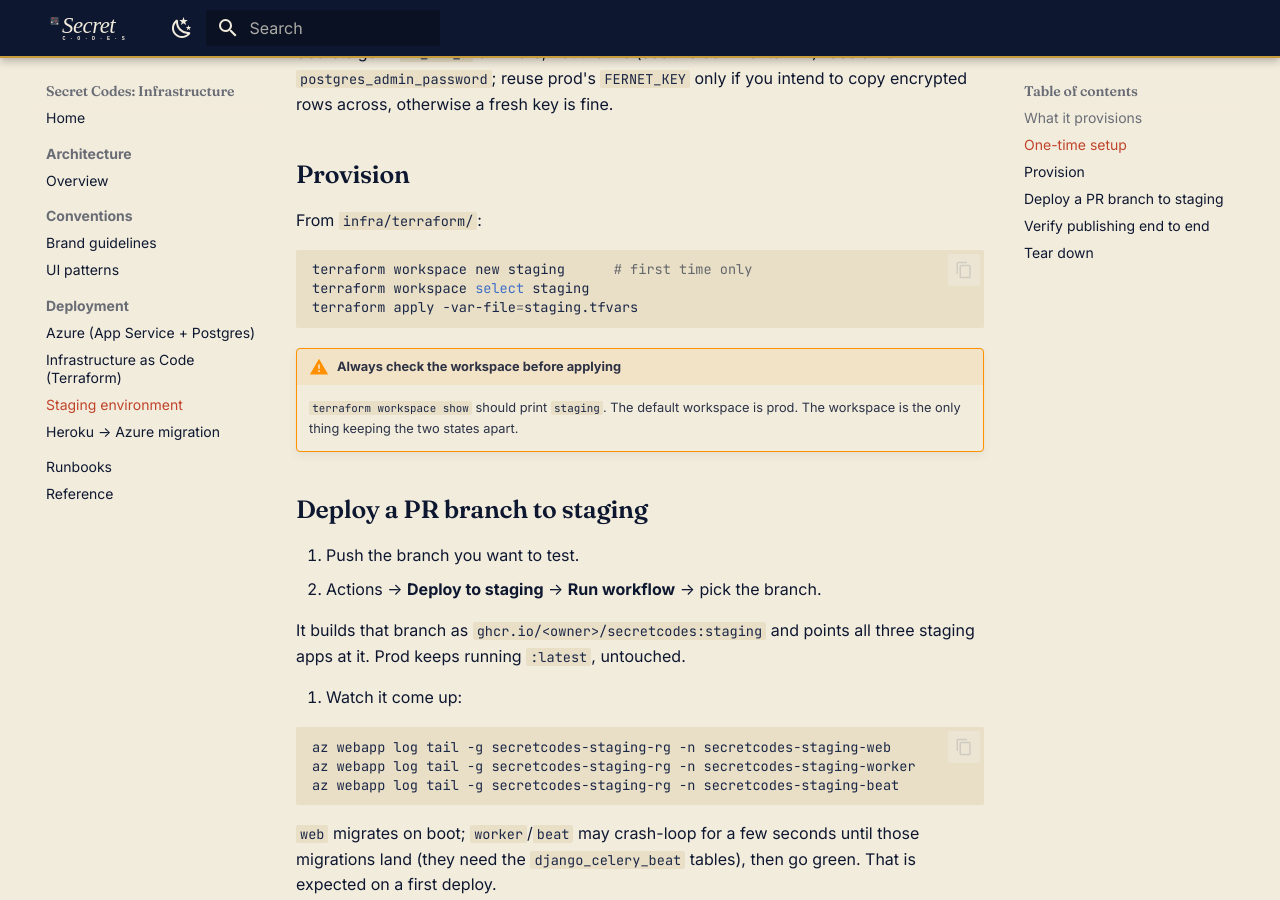
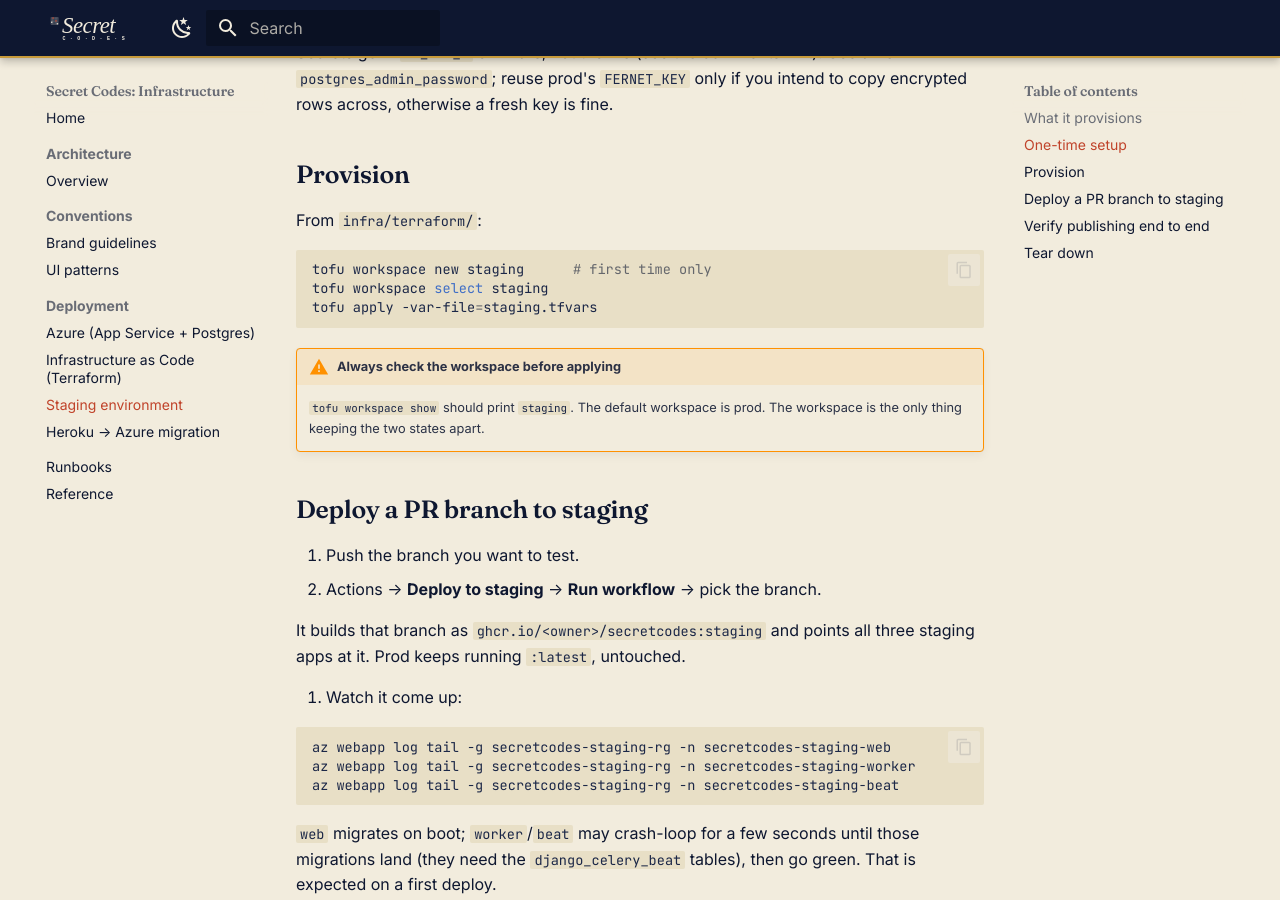
Before and after one commit to Mariatta/secretcodes, an MkDocs documentation site: the page built from docs/deployment/staging.md, in a window 1280 px wide and 900 px high, scrolled down 1335 px. Built offline with MkDocs 1.6.1 and Material for MkDocs 9.7.7, drawn with Linux system fonts in a browser that asks for light colours; some of the changed text lies outside the part shown.

Commit message:
Docs: use `tofu` in command examples, not `terraform` (#144)
The repo's CLI is OpenTofu (migration.md already used `tofu -chdir=…`),
but the other deployment docs and the tfvars/outputs/providers comments
still showed `terraform <subcommand>`, which fails on a tofu-only setup.

Switch every command invocation to `tofu` across the deployment docs and
the infra comments, and add a one-line note in terraform.md that the CLI
is OpenTofu (identical config, env vars, and subcommands; only the name
differs). Product-name prose and the `terraform.tfvars` filename are
unchanged, and the `-chdir=infra/terraform` paths are left intact.

````diff
--- a/docs/deployment/staging.md
+++ b/docs/deployment/staging.md
@@ -10,7 +10,7 @@ separate Terraform **workspace**, so an apply here can never touch prod.
 
 ## What it provisions
 
-With `enable_publishing = true`, one `terraform apply` in the `staging` workspace
+With `enable_publishing = true`, one `tofu apply` in the `staging` workspace
 creates, all prefixed `secretcodes-staging-`:
 
 | Resource | Role |
@@ -58,13 +58,13 @@ App Service's startup probe passes on a container that otherwise binds no port.
 From `infra/terraform/`:
 
 ```bash
-terraform workspace new staging      # first time only
-terraform workspace select staging
-terraform apply -var-file=staging.tfvars
+tofu workspace new staging      # first time only
+tofu workspace select staging
+tofu apply -var-file=staging.tfvars
 ```
 
 !!! warning "Always check the workspace before applying"
-    `terraform workspace show` should print `staging`. The default workspace is
+    `tofu workspace show` should print `staging`. The default workspace is
     prod. The workspace is the only thing keeping the two states apart.
 
 ## Deploy a PR branch to staging
@@ -125,8 +125,8 @@ terraform apply -var-file=staging.tfvars
 Staging costs run while it exists. To stop paying between test sessions:
 
 ```bash
-terraform workspace select staging
-terraform destroy -var-file=staging.tfvars
+tofu workspace select staging
+tofu destroy -var-file=staging.tfvars
 ```
 
 The workspace and state remain, so a later `apply` rebuilds it. Leave the default
````
Also changed, not shown: docs/deployment/migration.md (+1 -1 lines), docs/deployment/terraform.md (+8 -4 lines), 4 other files.
